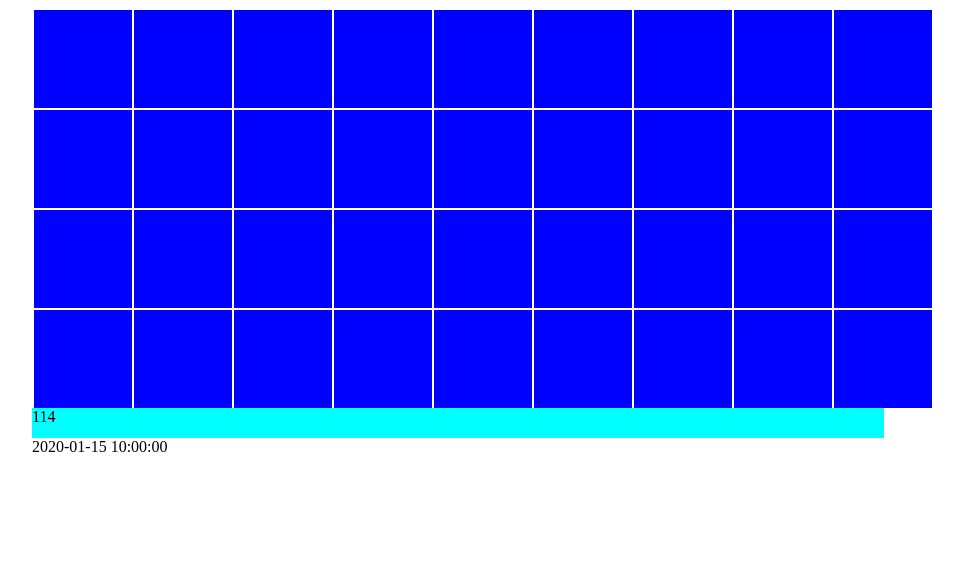
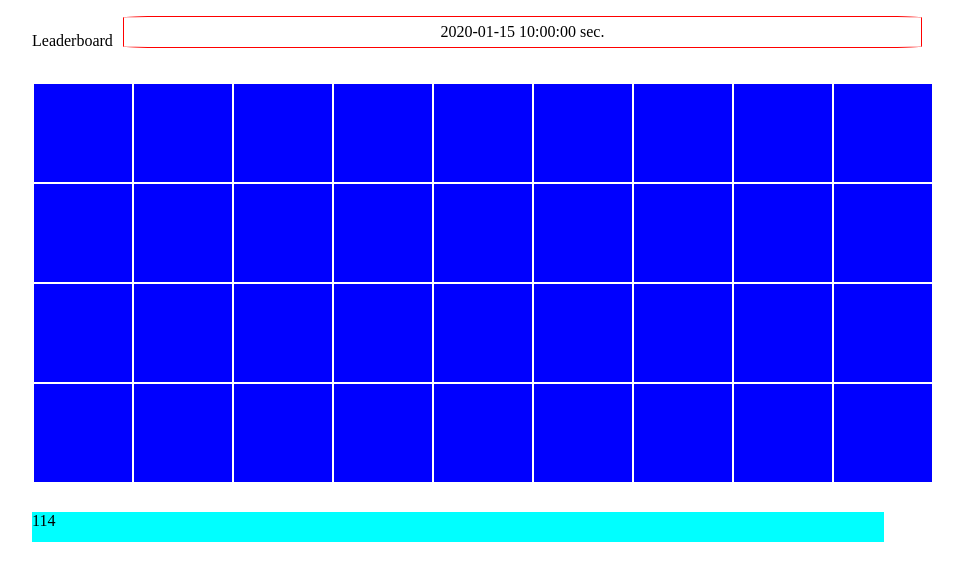
Before and after one commit to JeanCharpentier/memory, a PHP site: page / in a window 1280 px wide. Shown: the top 581 px of the page, without its empty margins (158-1121 px from the left). Run offline with PHP 8.4, Linux system fonts and the light colour scheme; tables that the repository leaves empty or names only in its code hold one stand-in row (values such as "Sample post").

Commit message:
Pré-CSS

```diff
--- a/index.php
+++ b/index.php
@@ -11,11 +11,15 @@
     </head>
     <body>
         <div class="container">
+            <div class="leaderboard">
+                <ul>
+                    <p>Leaderboard</p>
+                    <?php getBestTimes($connexion); ?>
+                </ul>
+            </div>
             <div class="grille"></div>
             <div class="timer" id="progressbar"></div>
-            <div class="leaderboard">
-                <?php getBestTimes($connexion); ?>
-            </div>
+
         </div>
 
         <script src="https://ajax.googleapis.com/ajax/libs/jquery/3.6.0/jquery.min.js"></script>
--- a/libs/php/db.php
+++ b/libs/php/db.php
@@ -31,10 +31,10 @@
     function getBestTimes() {
         global $connexion;
         connect();
-        $sql = "SELECT time FROM times ORDER BY time ASC LIMIT 3";
+        $sql = "SELECT time FROM times ORDER BY time ASC LIMIT 5";
         if($results = $connexion->query($sql)) {
             while($row = $results->fetch_assoc()) {
-                echo $row["time"]."<br>";
+                echo "<li>".$row["time"]." sec.</li>";
             }
         }else {
             echo "Pas de résultats";
--- a/style.css
+++ b/style.css
@@ -16,6 +16,7 @@
     display: flex;
     width: 100%;
     height: 30px;
+    margin-top: 30px;
     background-color: aqua;
 }
 
@@ -24,6 +25,27 @@
 }
 
 .leaderboard {
-    display: inline-block;
-    width: 200px;
+    width: 100%;
 }
+
+.leaderboard ul {
+    display: flex;
+    flex-wrap: wrap;
+    padding-left: 0;
+}
+
+.leaderboard li {
+    display: flex;
+    flex: auto;
+    list-style: none;
+    height: 30px;
+    margin: 0px 10px 0px 10px;
+    border-radius: 5%;
+    border: 1px solid #ff0000;
+    justify-content: center;
+    align-items: center;
+}
+
+.title {
+    border: 0px;
+}
```
